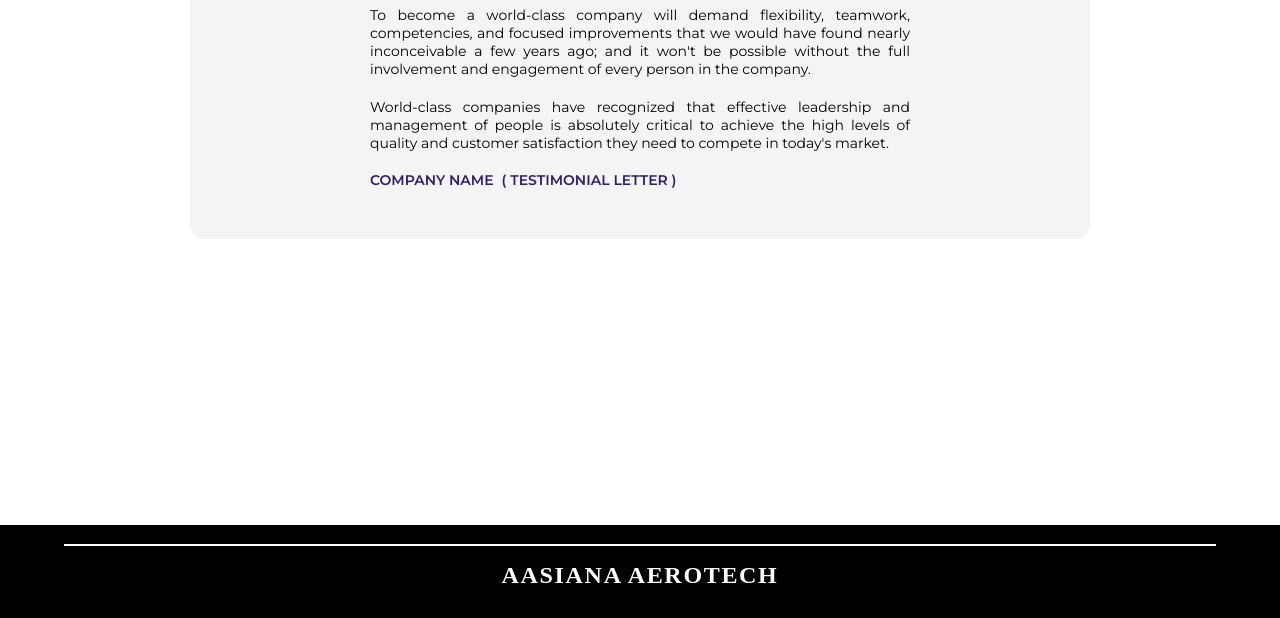
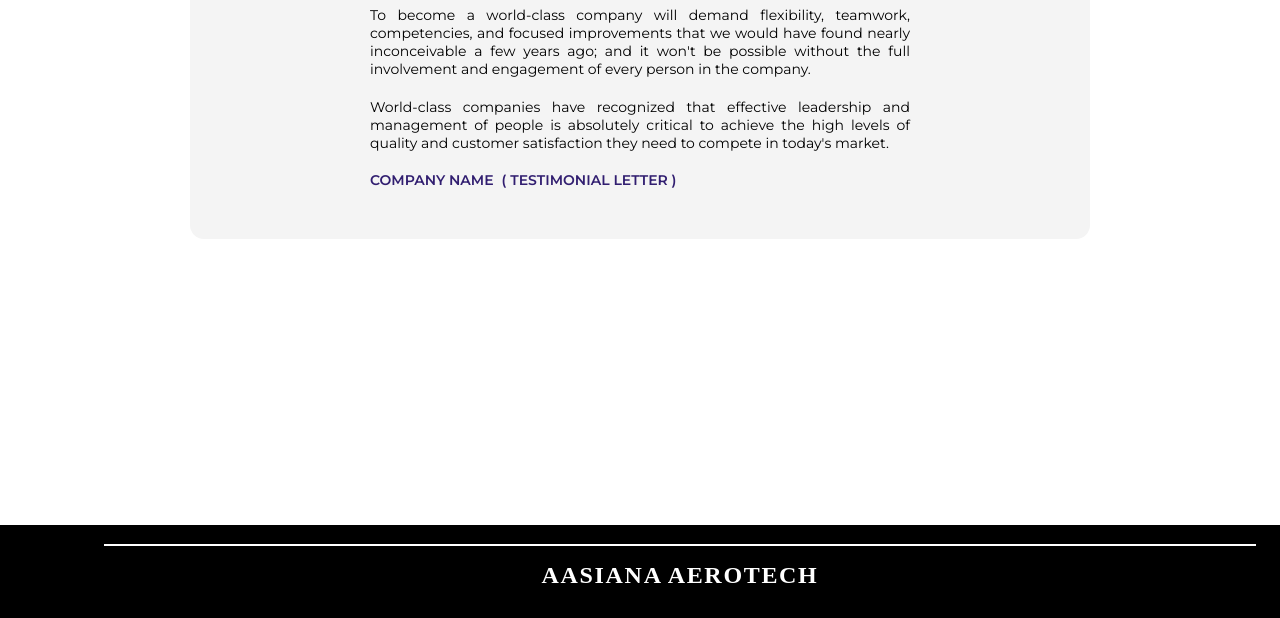
Before and after one commit to ADIBAINS/Aasiana-Aerotech-Pvt-Ltd, a plain HTML site: page testimonials.html in a window 1280 px wide. Shown: the part 379-997 px from the top of the page. Drawn offline with nearby package versions, Linux system fonts and the light colour scheme; a web font is replaced by a local one.

Commit message:
Update testimonial.css

```diff
--- a/CSS/testimonial.css
+++ b/CSS/testimonial.css
@@ -190,7 +190,7 @@ i{
     width: 90%;
     font-family: var(--heading) ;
     text-align: center;
-    margin: 1.2rem 1rem 0 1rem;
+    margin: 1.2rem 1rem 0 6rem;
     font-size: 1.5rem;
     font-weight: 700;
     text-transform: uppercase;
```
